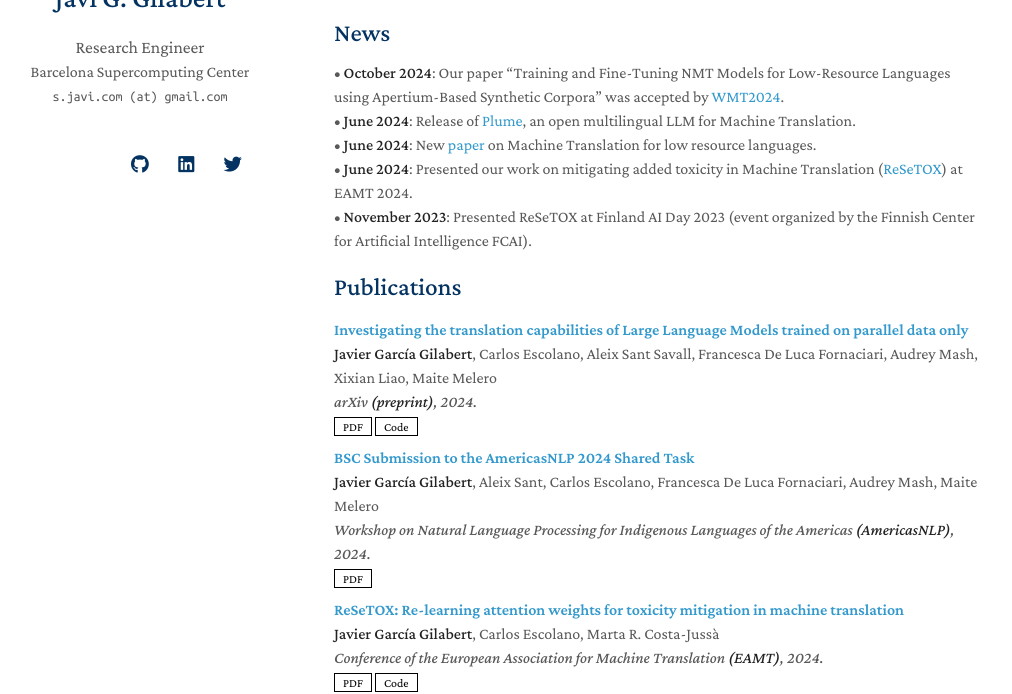
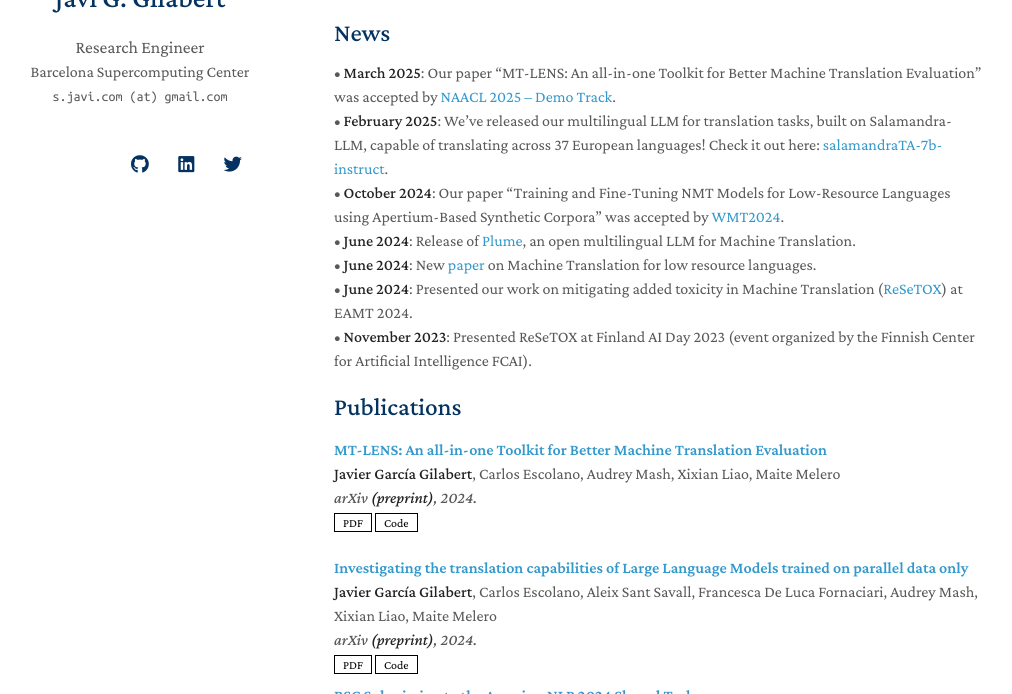
Before and after one commit to JAVI897/JAVI897.github.io, a Jekyll site: the page built from index.md, in a window 1280 px wide and 900 px high, cut to the strip 206-900 px from the top of the window. Shown: the whole strip, without its empty margins (136-1148 px from the left). Built offline with Jekyll 4.4.1, drawn with Linux system fonts in a browser that asks for light colours; nearby versions of some CDN libraries; a style sheet for code colours, icons or effects is not loaded; our own code applies the rules of GitHub Pages for plain Markdown files.

Commit message:
updates feb2025

```diff
--- a/_includes/publications.md
+++ b/_includes/publications.md
@@ -2,6 +2,22 @@
 
 <div class="publications">
 <ol class="bibliography">
+
+<li>
+<div class="pub-row">
+  <div class="col-sm-9" style="position: relative;width: 100%;">
+    <div class="title"><a href="https://arxiv.org/abs/2412.11615"> MT-LENS: An all-in-one Toolkit for Better Machine Translation Evaluation
+</a></div>
+    <div class="author"><strong>Javier García Gilabert</strong>, Carlos Escolano, Audrey Mash, Xixian Liao, Maite Melero </div>
+    <div class="periodical"><em>arXiv <strong>(preprint)</strong>, 2024.</em></div>
+    <div class="links">
+      <a href="https://arxiv.org/abs/2412.11615" class="btn btn-sm z-depth-0" role="button" target="_blank" style="font-size:12px;">PDF</a>
+      <a href="https://github.com/langtech-bsc/mt-evaluation" class="btn btn-sm z-depth-0" role="button" target="_blank" style="font-size:12px;">Code</a>
+    </div>
+  </div>
+</div>
+</li>
+
 
 <li>
 <div class="pub-row">
--- a/index.md
+++ b/index.md
@@ -8,6 +8,8 @@ I am currently a **research engineer** at the [Barcelona Supercomputing Center](
 
 
 ## News
+• **March 2025**: Our paper "MT-LENS: An all-in-one Toolkit for Better Machine Translation Evaluation" was accepted by [NAACL 2025 -- Demo Track](https://2025.naacl.org/). <br />
+• **February 2025**: We've released our multilingual LLM for translation tasks, built on Salamandra-LLM, capable of translating across 37 European languages! Check it out here: [salamandraTA-7b-instruct](https://huggingface.co/BSC-LT/salamandraTA-7b-instruct). <br />
 • **October 2024**: Our paper "Training and Fine-Tuning NMT Models for Low-Resource Languages using Apertium-Based Synthetic Corpora" was accepted by [WMT2024](https://www2.statmt.org/wmt24/pdf/2024.wmt-1.90.pdf). <br />
 • **June 2024**: Release of  [Plume](https://huggingface.co/projecte-aina/Plume256k), an open multilingual LLM for Machine Translation. <br />
 • **June 2024**: New [paper](https://aclanthology.org/2024.americasnlp-1.17/) on Machine Translation for low resource languages.   <br />
```
